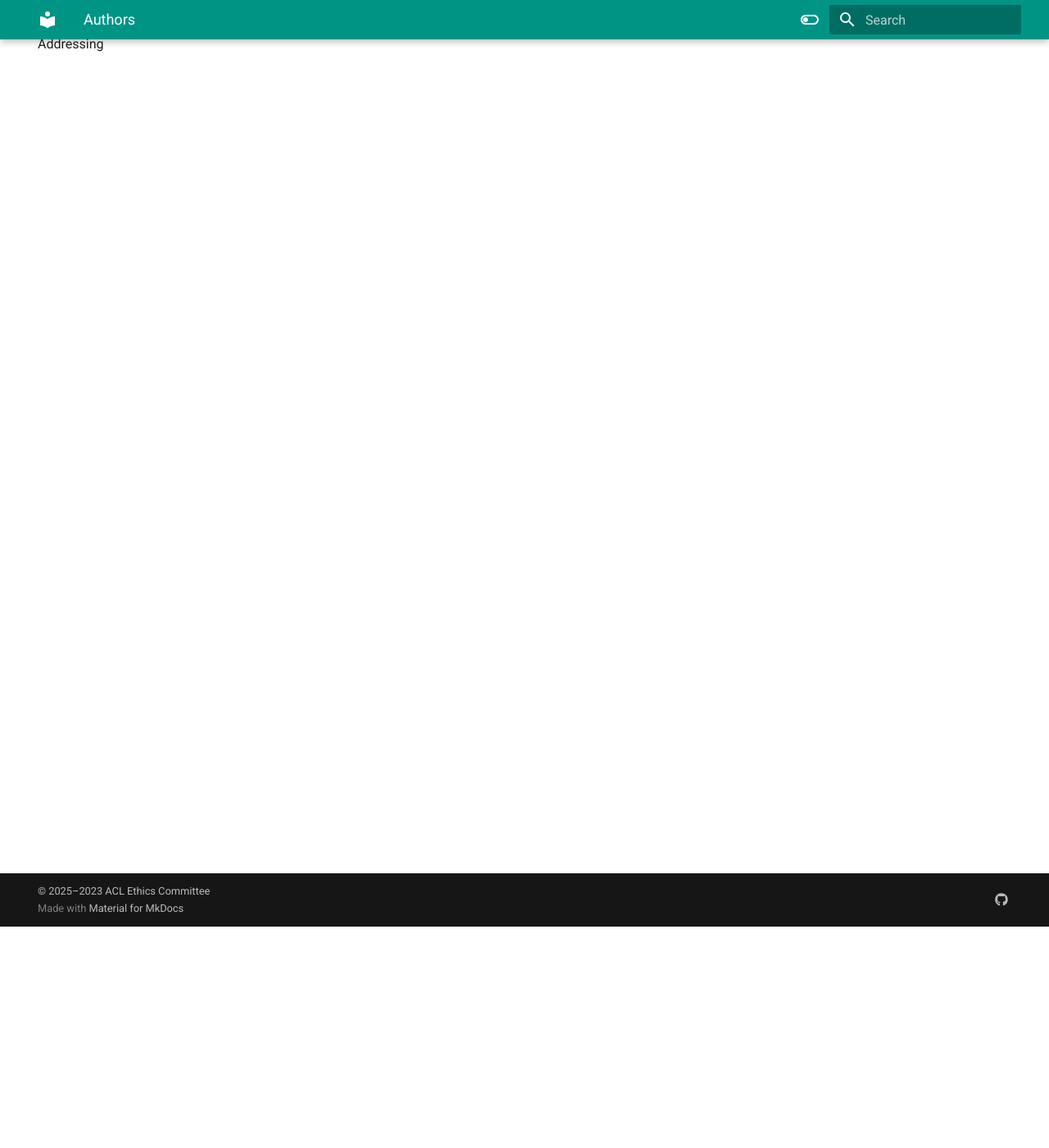
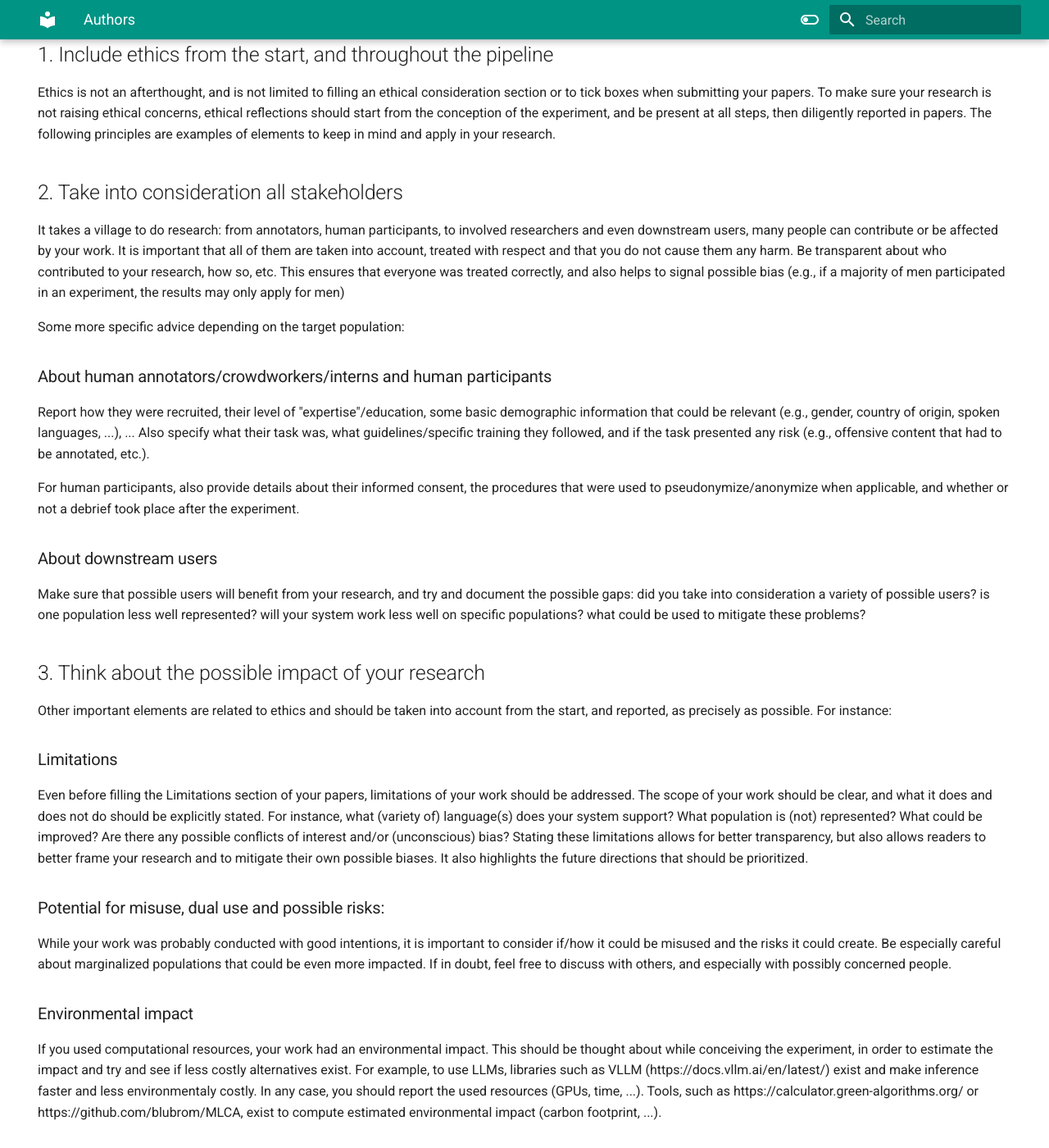
Before and after one commit to knmnyn/ethics-website, an MkDocs documentation site: the page built from docs/roles/authors.md, in a window 1280 px wide and 1400 px high, scrolled down 270 px. Shown: the whole window at 82% size. Built offline with MkDocs 1.6.1 and Material for MkDocs 9.7.7, drawn with Linux system fonts in a browser that asks for light colours; some of the changed text lies outside the part shown.

Commit message:
Draft proposition for authors page

```diff
--- a/docs/roles/authors.md
+++ b/docs/roles/authors.md
@@ -3,8 +3,47 @@ hide:
   - navigation
   - toc
 ---
-Authors
+As authors, your role is crucial: your research and your participation in the scientific community have an impact. You need to try and make sure that you do not contribute to causing any harm. A few key principles are listed down below:
 
-Prospective Authors
+## 1. Include ethics from the start, and throughout the pipeline
+Ethics is not an afterthought, and is not limited to filling an ethical consideration section or to tick boxes when submitting your papers. To make sure your research is not raising ethical concerns, ethical reflections should start from the conception of the experiment, and be present at all steps, then diligently reported in papers. The following principles are examples of elements to keep in mind and apply in your research.
 
-Addressing
+## 2. Take into consideration all stakeholders
+
+It takes a village to do research: from annotators, human participants, to involved researchers and even downstream users, many people can contribute or be affected by your work. It is important that all of them are taken into account, treated with respect and that you do not cause them any harm. Be transparent about who contributed to your research, how so, etc. This ensures that everyone was treated correctly, and also helps to signal possible bias (e.g., if a majority of men participated in an experiment, the results may only apply for men)
+
+Some more specific advice depending on the target population:
+
+### About human annotators/crowdworkers/interns and human participants
+Report how they were recruited, their level of "expertise"/education, some basic demographic information that could be relevant (e.g., gender, country of origin, spoken languages, ...), ... Also specify what their task was, what guidelines/specific training they followed, and if the task presented any risk (e.g., offensive content that had to be annotated, etc.).
+
+For human participants, also provide details about their informed consent, the procedures that were used to pseudonymize/anonymize when applicable, and whether or not a debrief took place after the experiment.
+
+### About downstream users
+Make sure that possible users will benefit from your research, and try and document the possible gaps: did you take into consideration a variety of possible users? is one population less well represented? will your system work less well on specific populations? what could be used to mitigate these problems?
+
+## 3. Think about the possible impact of your research
+Other important elements are related to ethics and should be taken into account from the start, and reported, as precisely as possible. For instance:
+
+### Limitations
+Even before filling the Limitations section of your papers, limitations of your work should be addressed. The scope of your work should be clear, and what it does and does not do should be explicitly stated. For instance, what (variety of) language(s) does your system support? What population is (not) represented? What could be improved? Are there any possible conflicts of interest and/or (unconscious) bias?
+Stating these limitations allows for better transparency, but also allows readers to better frame your research and to mitigate their own possible biases. It also highlights the future directions that should be prioritized.
+
+### Potential for misuse, dual use and possible risks:
+While your work was probably conducted with good intentions, it is important to consider if/how it could be misused and the risks it could create. Be especially careful about marginalized populations that could be even more impacted. If in doubt, feel free to discuss with others, and especially with possibly concerned people.
+
+### Environmental impact
+If you used computational resources, your work had an environmental impact. This should be thought about while conceiving the experiment, in order to estimate the impact and try and see if less costly alternatives exist. For example, to use LLMs, libraries such as VLLM (https://docs.vllm.ai/en/latest/) exist and make inference faster and less environmentaly costly.
+In any case, you should report the used resources (GPUs, time, ...). Tools, such as https://calculator.green-algorithms.org/ or https://github.com/blubrom/MLCA, exist to compute estimated environmental impact (carbon footprint, ...).
+
+### About data collection/creation
+Creating or collecting data raises a lot of ethical questions: was the collected data under a permissive license/did the authors gave their informed consent? is the resulting collection representative of different populations? does it contain offensive content? does it contain sensitive information? was everything properly documented?
+
+
+## 4. Ethics is a discussion: the more the merrier!
+Remember that ethics is not all about theory, but it is an ongoing, dynamic discussion. To enrich your perspectives, reach out to people around you: colleagues, students, even friends and family. Whether it is to discuss an ethical dilemma, to share your research ideas, or to brainstorm, it could enlarge your views and add things you had not thought about.
+
+
+## 5. Extend your knowledge on ethics
+The ACL ethics committee gathered resources on ethics and NLP. Feel free to consult this reading list https://ethics.aclweb.org/resources/ethics-reading-list/ ! The ARR Responsible NLP Research (https://aclrollingreview.org/responsibleNLPresearch/) is also a useful, complementary resource to the present webpage.
+Remember that keeping yourself informed and raising awareness is a first, crucial step to aim at a more ethical research.
```
